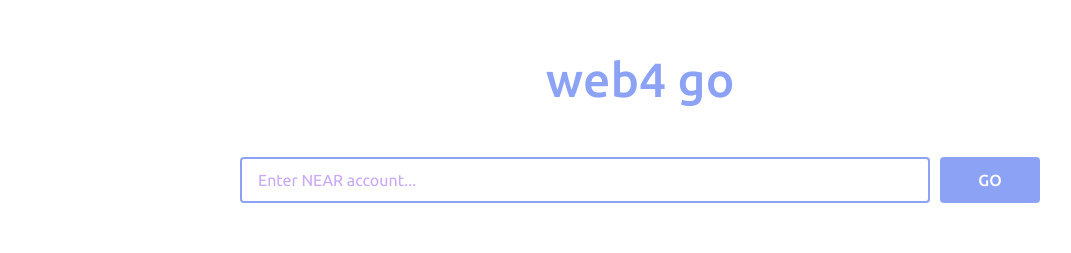
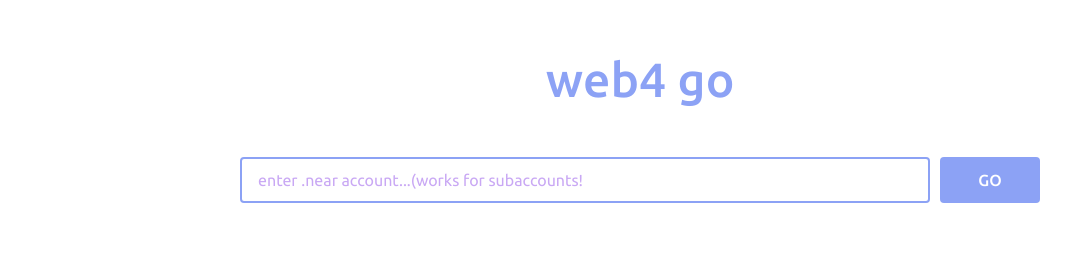
Before and after one commit to sleetplayground/web4go, a React (Vite) app: page / in a window 1280 px wide. Shown: the part 282-535 px from the top of the page, without its empty margins (0-1071 px from the left). Built offline with nearby package versions, Linux system fonts and the light colour scheme.

Commit message:
Update SearchBar.tsx

```diff
--- a/src/components/SearchBar.tsx
+++ b/src/components/SearchBar.tsx
@@ -73,7 +73,7 @@ const SearchBar: React.FC<SearchBarProps> = ({ onSearch }) => {
           type="text"
           value={searchValue}
           onChange={(e) => setSearchValue(e.target.value)}
-          placeholder="Enter NEAR account..."
+          placeholder="enter .near account...(works for subaccounts!"
           className="search-input"
         />
         <button type="submit" className="search-button" disabled={isLoading}>
```
